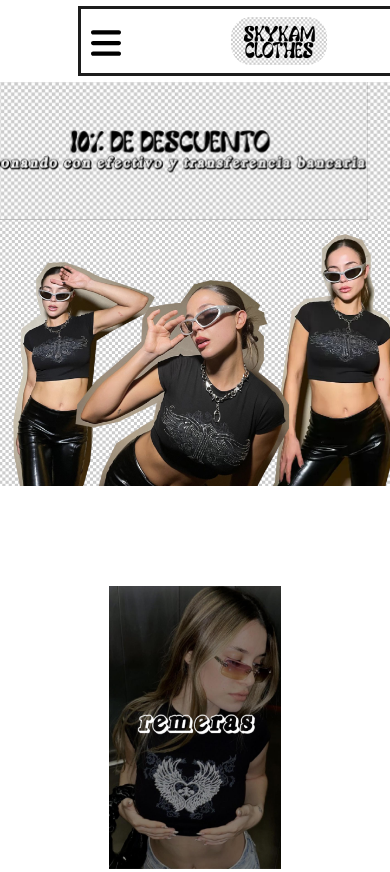
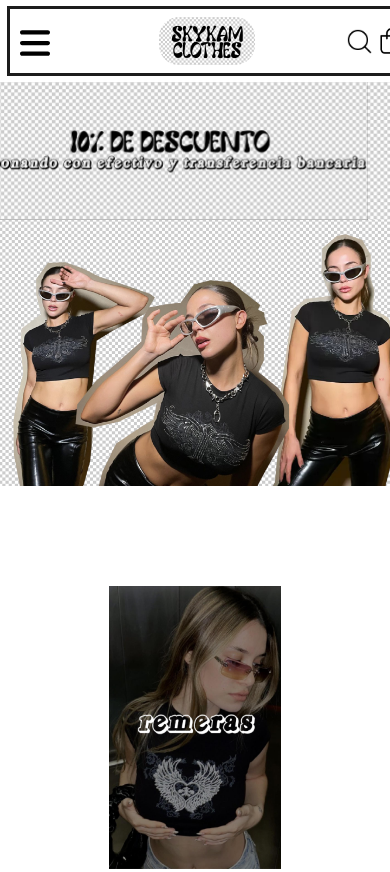
Before and after one commit to Celtic99/--skykam-39385, a website: page index.html in a window 390 px wide. Shown: the top 872 px of the page. Drawn offline with nearby package versions, Linux system fonts and the light colour scheme; a web font is replaced by a local one.

Commit message:
cambios p2

```diff
--- a/scss/layout/mediaquery/_media-425.scss
+++ b/scss/layout/mediaquery/_media-425.scss
@@ -1,10 +1,9 @@
 @media all and (max-width:425px){
     /* aca tengo que modificar navbar, carrusel, banner y footer */
     header {
-        width: 0px;
+        width: 425px;
         height: 80px;
         background-color: #ffffff;
-        margin-left: 68px;
         }
 
     .encabezado-responsive {
@@ -15,16 +14,20 @@
         align-items: center;
         align-content: center;
         justify-content: start;
-        gap: 70px;
+        gap: 69px;
         border-style: solid;
         border-color: #1D1D1D;
         position: fixed;
         margin-top: -35px;
+        margin-left: -69px;
     }
     .logo{
         display: none;
     }
 
+    iconos-navv{
+        display: none;
+    }
     nav .navbar{
         display: none;
 
```
Also changed, not shown: css/style.css, 1 other file.
